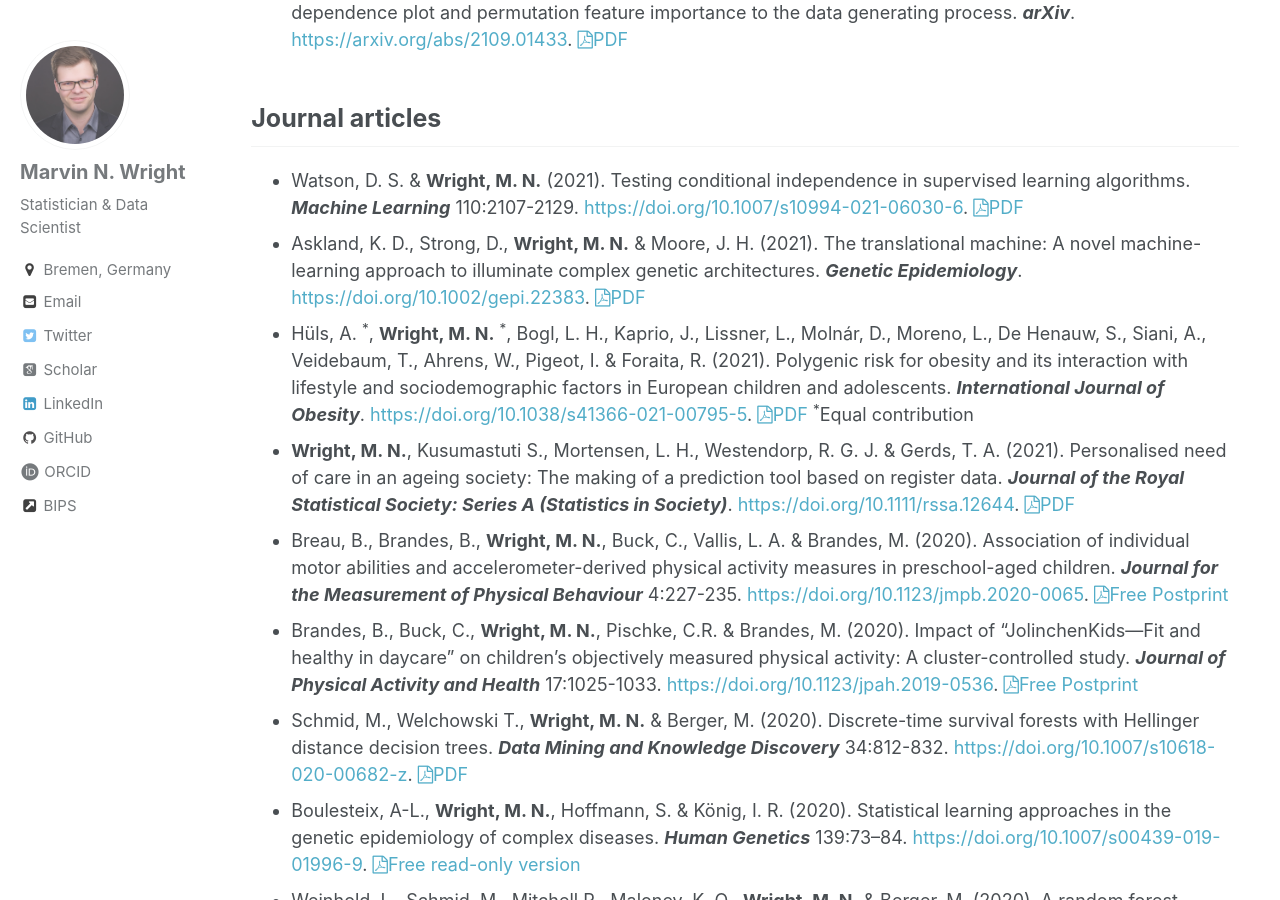
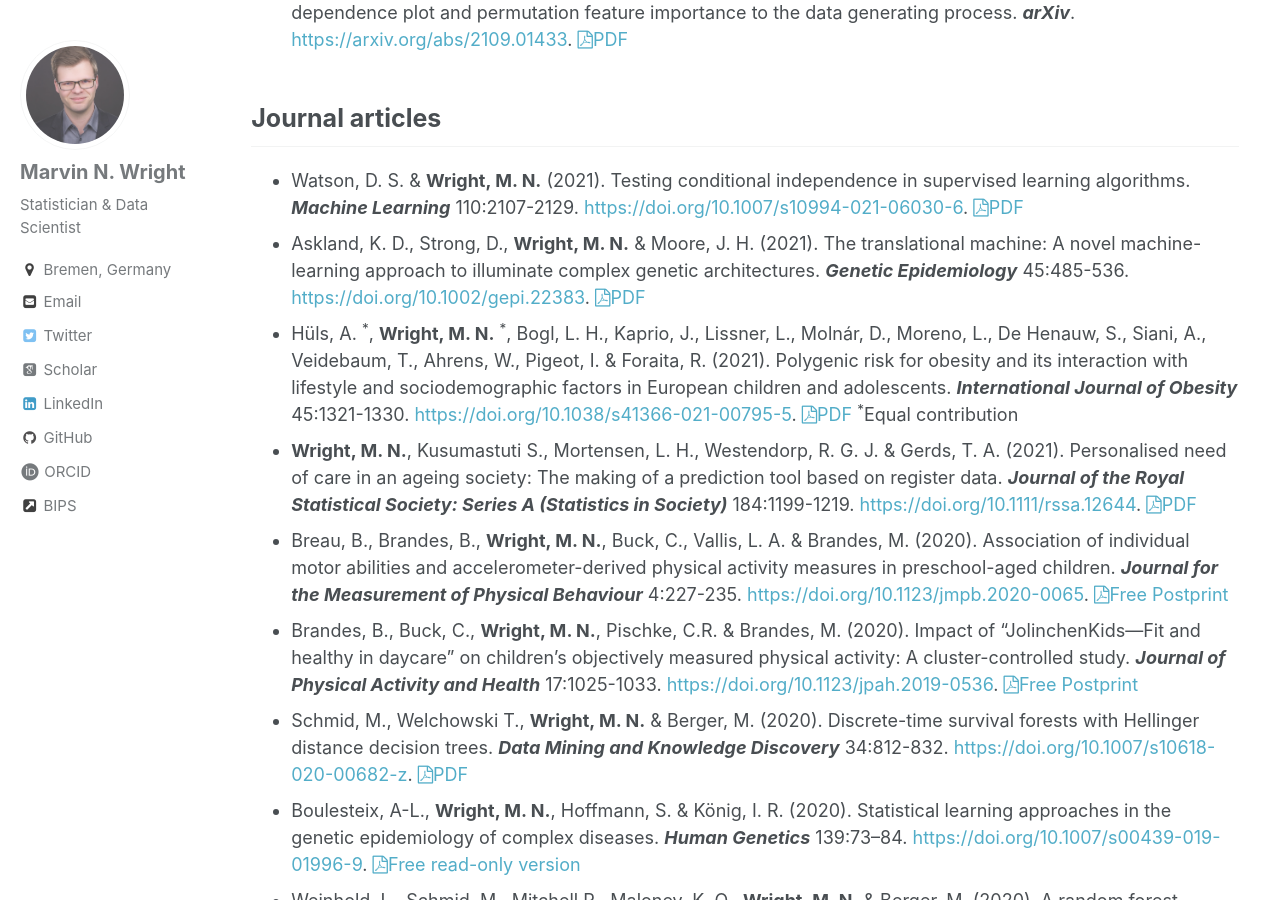
Before and after one commit to mnwright/mnwright.github.io, a Jekyll site: the page built from _pages/publications.md, in a window 1280 px wide and 900 px high, scrolled down 502 px. Built offline with Jekyll 4.4.1, drawn with Linux system fonts in a browser that asks for light colours; some web fonts are replaced.

Commit message:
add publication pages

```diff
--- a/_pages/publications.md
+++ b/_pages/publications.md
@@ -12,9 +12,9 @@ Most papers are freely available (<i class="fa fa-file-pdf-o"></i>PDF links). Ju
 
 ## Journal articles
 * {:.pub} Watson, D. S. & **Wright, M. N.** (2021). Testing conditional independence in supervised learning algorithms. ***Machine Learning*** 110:2107-2129. <https://doi.org/10.1007/s10994-021-06030-6>. <a href="https://link.springer.com/content/pdf/10.1007/s10994-021-06030-6.pdf"><i class="fa fa-file-pdf-o"></i>PDF</a>
-* {:.pub} Askland, K. D., Strong, D., **Wright, M. N.** & Moore, J. H. (2021).  The translational machine: A novel machine-learning approach to illuminate complex genetic architectures. ***Genetic Epidemiology***. <https://doi.org/10.1002/gepi.22383>. <a href="https://onlinelibrary.wiley.com/doi/pdfdirect/10.1002/gepi.22383?download=true"><i class="fa fa-file-pdf-o"></i>PDF</a>
-* {:.pub} Hüls, A. <sup>\*</sup>, **Wright, M. N.** <sup>\*</sup>, Bogl, L. H., Kaprio, J., Lissner, L., Molnár, D., Moreno, L., De Henauw, S., Siani, A., Veidebaum, T., Ahrens, W., Pigeot, I. & Foraita, R. (2021). Polygenic risk for obesity and its interaction with lifestyle and sociodemographic factors in European children and adolescents. ***International Journal of Obesity***. <https://doi.org/10.1038/s41366-021-00795-5>. <a href="https://www.nature.com/articles/s41366-021-00795-5.pdf"><i class="fa fa-file-pdf-o"></i>PDF</a> <sup>\*</sup>Equal contribution
-* {:.pub} **Wright, M. N.**, Kusumastuti S., Mortensen, L. H., Westendorp, R. G. J. & Gerds, T. A. (2021). Personalised need of care in an ageing society: The making of a prediction tool based on register data. ***Journal of the Royal Statistical Society: Series A (Statistics in Society)***. <https://doi.org/10.1111/rssa.12644>. <a href="https://rss.onlinelibrary.wiley.com/doi/pdfdirect/10.1111/rssa.12644?download=true"><i class="fa fa-file-pdf-o"></i>PDF</a>
+* {:.pub} Askland, K. D., Strong, D., **Wright, M. N.** & Moore, J. H. (2021).  The translational machine: A novel machine-learning approach to illuminate complex genetic architectures. ***Genetic Epidemiology*** 45:485-536. <https://doi.org/10.1002/gepi.22383>. <a href="https://onlinelibrary.wiley.com/doi/pdfdirect/10.1002/gepi.22383?download=true"><i class="fa fa-file-pdf-o"></i>PDF</a>
+* {:.pub} Hüls, A. <sup>\*</sup>, **Wright, M. N.** <sup>\*</sup>, Bogl, L. H., Kaprio, J., Lissner, L., Molnár, D., Moreno, L., De Henauw, S., Siani, A., Veidebaum, T., Ahrens, W., Pigeot, I. & Foraita, R. (2021). Polygenic risk for obesity and its interaction with lifestyle and sociodemographic factors in European children and adolescents. ***International Journal of Obesity*** 45:1321-1330. <https://doi.org/10.1038/s41366-021-00795-5>. <a href="https://www.nature.com/articles/s41366-021-00795-5.pdf"><i class="fa fa-file-pdf-o"></i>PDF</a> <sup>\*</sup>Equal contribution
+* {:.pub} **Wright, M. N.**, Kusumastuti S., Mortensen, L. H., Westendorp, R. G. J. & Gerds, T. A. (2021). Personalised need of care in an ageing society: The making of a prediction tool based on register data. ***Journal of the Royal Statistical Society: Series A (Statistics in Society)*** 184:1199-1219. <https://doi.org/10.1111/rssa.12644>. <a href="https://rss.onlinelibrary.wiley.com/doi/pdfdirect/10.1111/rssa.12644?download=true"><i class="fa fa-file-pdf-o"></i>PDF</a>
 * {:.pub} Breau, B., Brandes, B., **Wright, M. N.**, Buck, C., Vallis, L. A. & Brandes, M. (2020).  Association of individual motor abilities and accelerometer-derived physical activity measures in preschool-aged children. ***Journal for the Measurement of Physical Behaviour*** 4:227-235. <https://doi.org/10.1123/jmpb.2020-0065>. <a href="https://repository.publisso.de/resource/frl:6429159/data"><i class="fa fa-file-pdf-o"></i>Free Postprint</a>
 * {:.pub} Brandes, B., Buck, C., **Wright, M. N.**, Pischke, C.R. & Brandes, M. (2020).  Impact of “JolinchenKids—Fit and healthy in daycare” on children’s objectively measured physical activity: A cluster-controlled study. ***Journal of Physical Activity and Health*** 17:1025-1033. <https://doi.org/10.1123/jpah.2019-0536>. <a href="https://repository.publisso.de/resource/frl:6425536/data"><i class="fa fa-file-pdf-o"></i>Free Postprint</a>
 * {:.pub} Schmid, M., Welchowski T., **Wright, M. N.** & Berger, M. (2020). Discrete-time survival forests with Hellinger distance decision trees. ***Data Mining and Knowledge Discovery*** 34:812-832. <https://doi.org/10.1007/s10618-020-00682-z>. <a href="https://link.springer.com/content/pdf/10.1007/s10618-020-00682-z.pdf"><i class="fa fa-file-pdf-o"></i>PDF</a>
```
